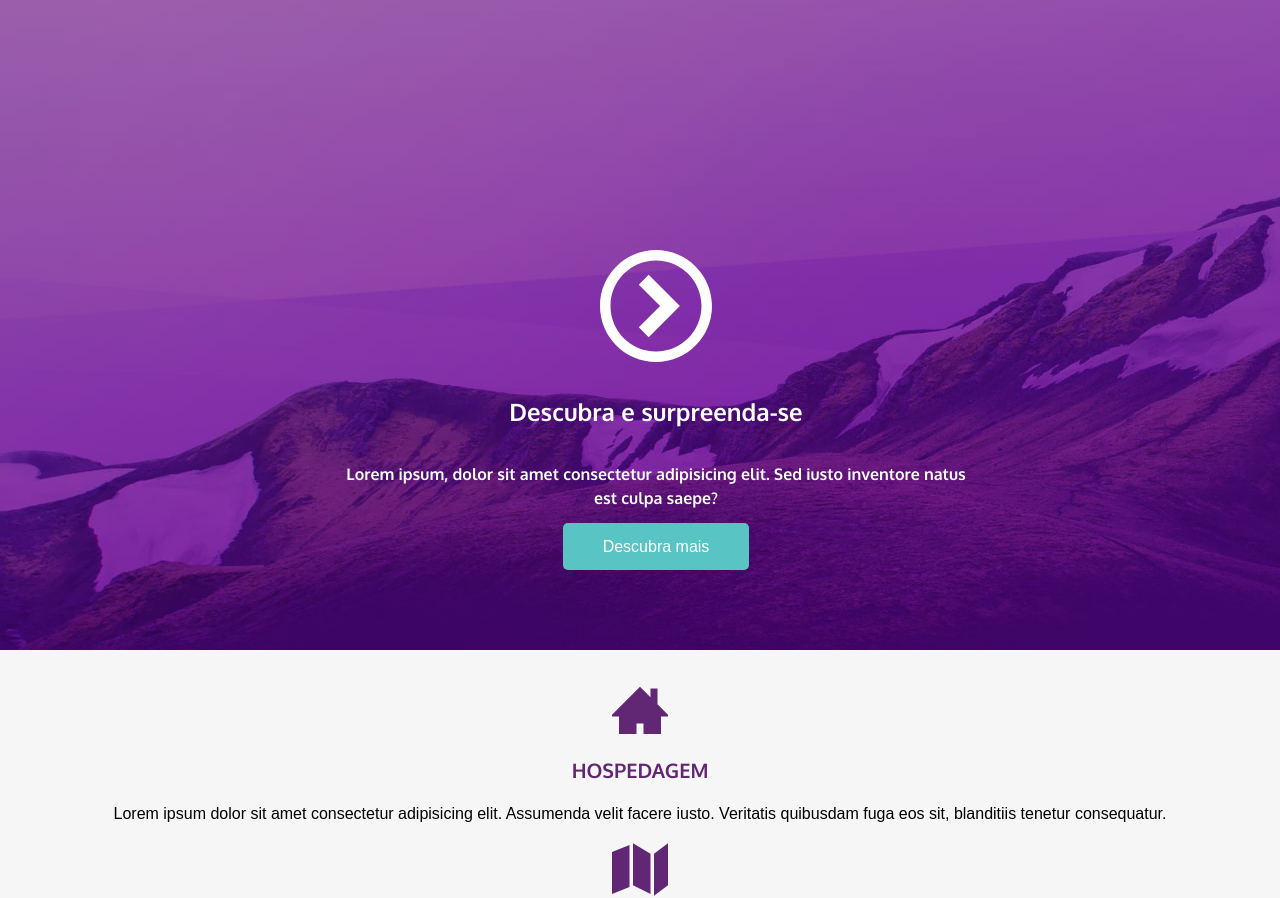
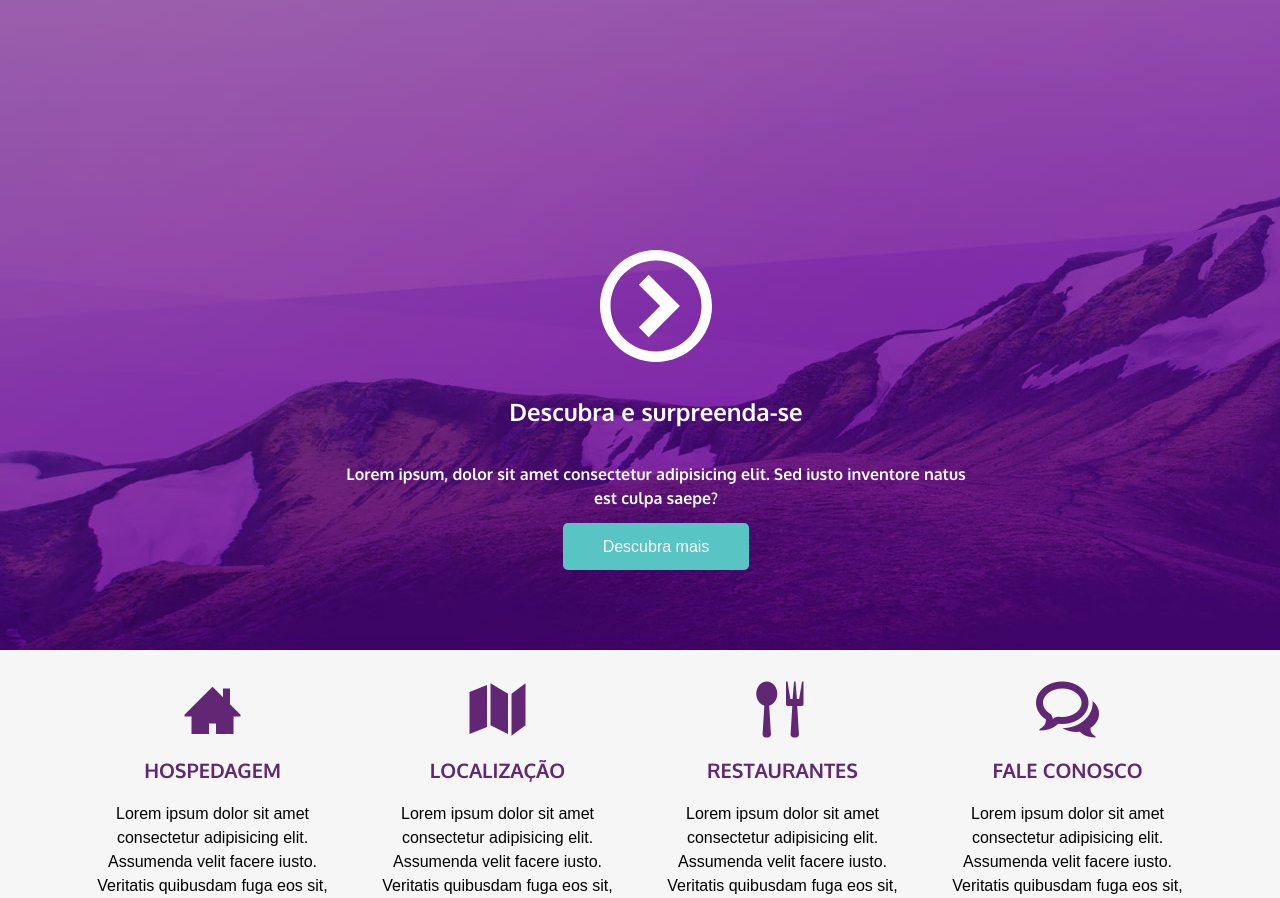
Before and after one commit to AndsonMaciel/projeto7-udemy_hotel-angels, a plain HTML site: page index.html in a window 1280 px wide. Shown: the part 88-986 px from the top of the page. Drawn offline with Linux system fonts and the light colour scheme; files whose address does not match are found by name.

Commit message:
trabalhando com grid na estilização da nova section criada

```diff
--- a/css/estilo.css
+++ b/css/estilo.css
@@ -1,5 +1,6 @@
 :root {
     --primary-color: #612674;
+    --default-gap: 1rem;
 }
 
 html {
@@ -105,3 +106,19 @@ h4 {
 .middleContent p {
     line-height: 1.5;
 }
+
+
+.row {
+    display: flex;
+    flex-wrap: wrap;
+    gap: var(--default-gap);
+}
+
+.col{
+    flex: 1 0 auto;
+    width: 100%;
+}
+
+.col-sm-12{
+    width:100%;
+}
--- a/css/media_query.css
+++ b/css/media_query.css
@@ -37,6 +37,10 @@
     .heroBanner_title,
     .heroBanner_subtitle {
         color: white;
+    }
+
+    .col-md-6 {
+        width: calc(50% - var(--default-gap));
     }
 }
 
@@ -78,4 +82,7 @@
         height: 7em;
     }
 
+    .col-xl-3 {
+        width: calc(25% - var(--default-gap));
+    }
 }
```
